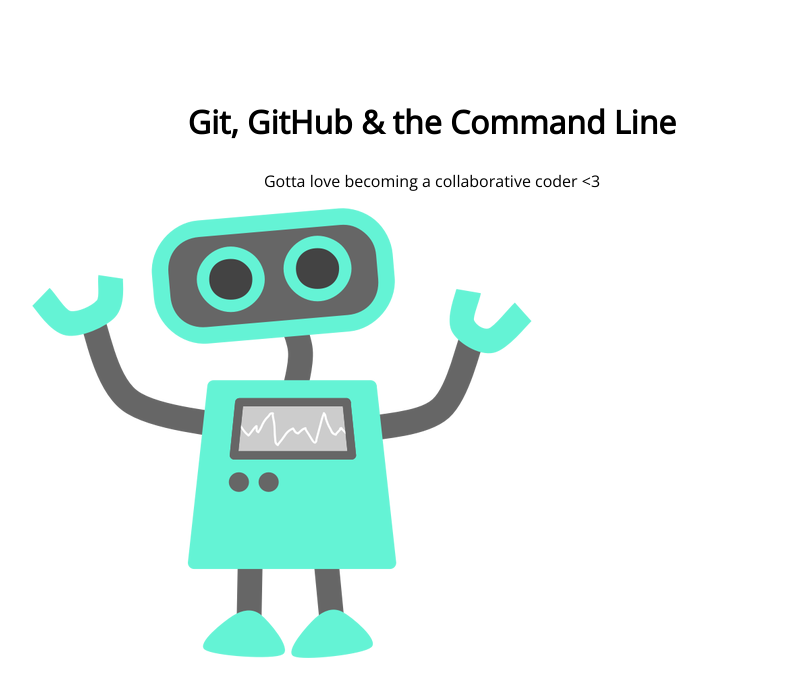
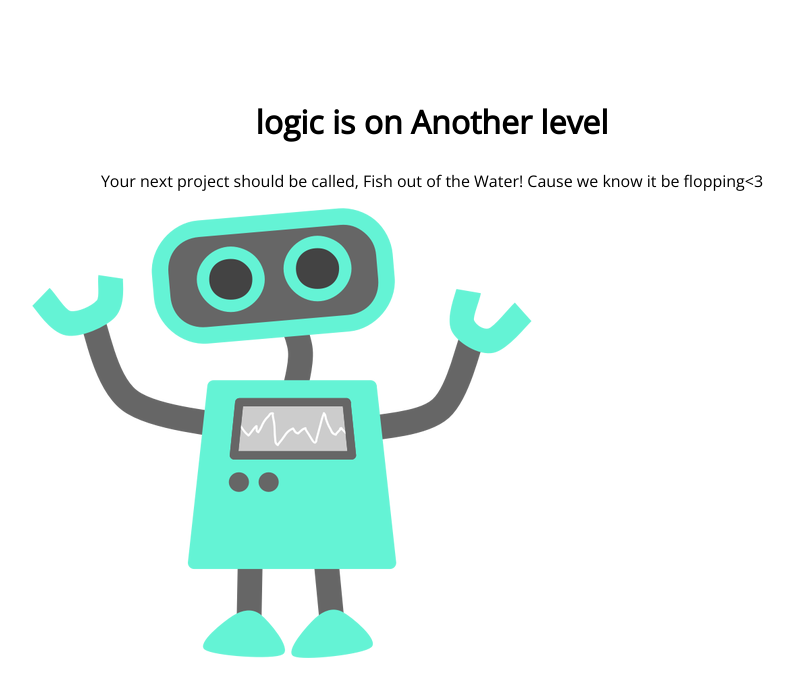
Before and after one commit to hall2011/105-project, a plain HTML site: page index.html in a window 1280 px wide. Shown: the whole page, without its empty margins (208-1002 px from the left). Drawn offline with nearby package versions, Linux system fonts and the light colour scheme.

Commit message:
fixing title:

```diff
--- a/index.html
+++ b/index.html
@@ -2,14 +2,14 @@
 <html lang="en">
 <head>
 	<meta charset="UTF-8">
-	<title>Let's Learn Git, GitHub and the Command Line</title>
+	<title>Let's get physical</title>
 	<link href='http://fonts.googleapis.com/css?family=Open+Sans' rel='stylesheet' type='text/css'>
 	<link rel="stylesheet" href="css/style.css">
 </head>
 <body>
 	<section>
-		<h1>Git, GitHub & the Command Line</h1>
-		<p>Gotta love becoming a collaborative coder <3</p>
+		<h1> logic is on Another level</h1>
+		<p> Your next project should be called, Fish out of the Water! Cause we know it be flopping<3</p>
 		<img src="img/happy-blue-robot.png">
 	</section>
 </body>
```
